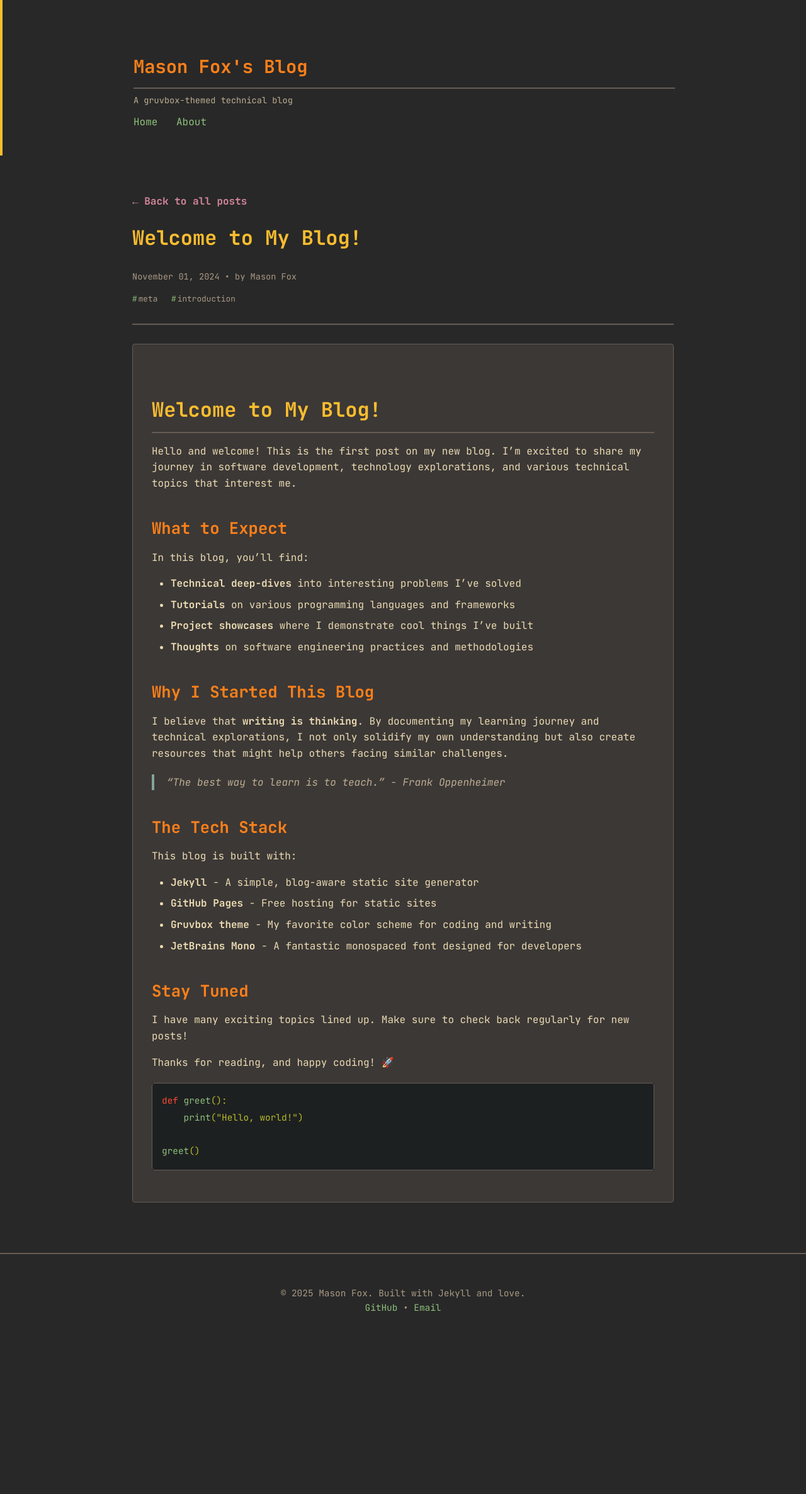
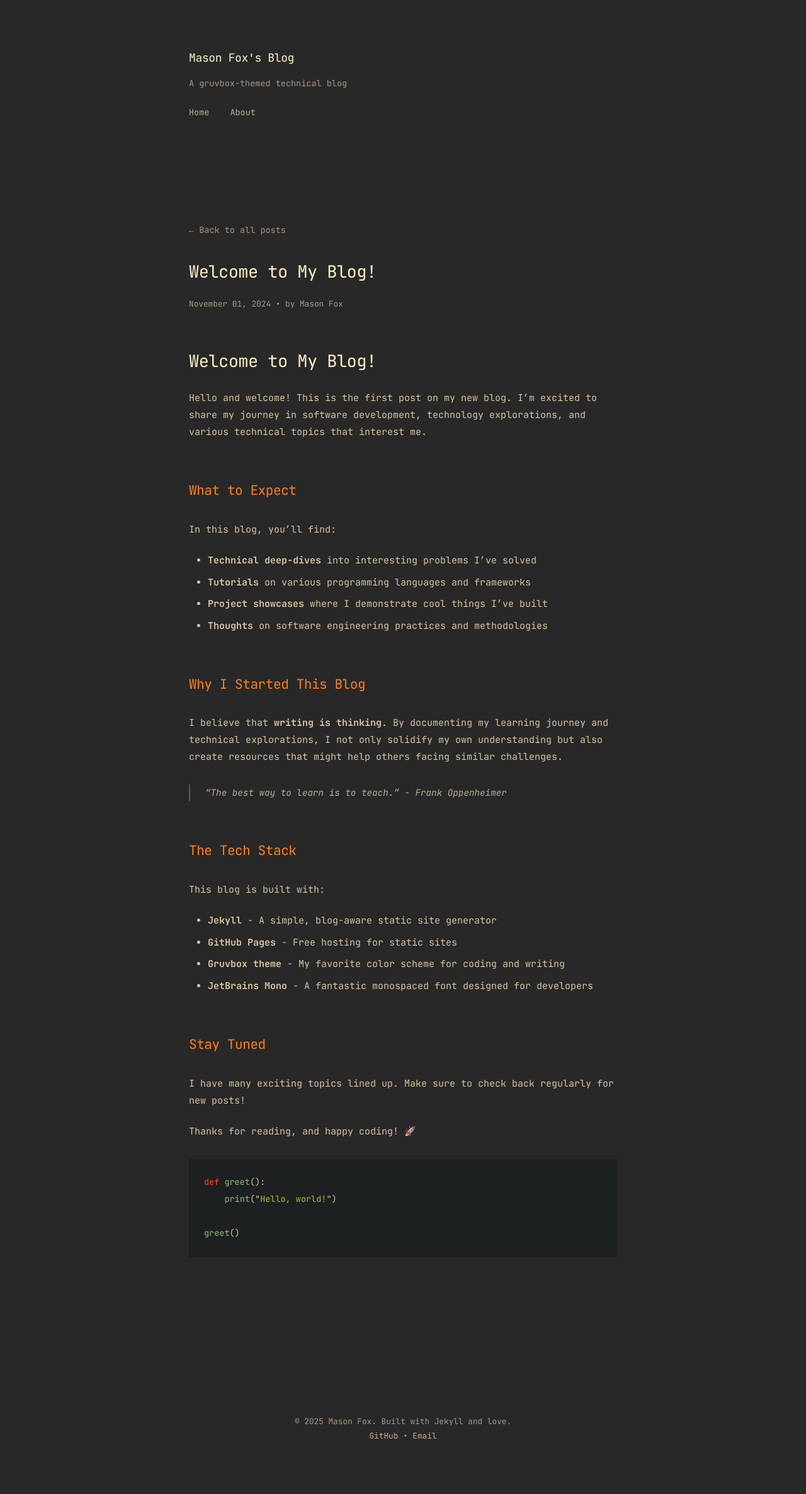
Before and after one commit to masonfox/blog, a Jekyll site: the page built from _posts/2024-11-01-welcome-to-my-blog.md, in a window 1280 px wide. Shown: the whole page at 63% size. Built offline with Jekyll 4.4.1, drawn with Linux system fonts in a browser that asks for light colours; before the commit the page ends 2138 px from its top, so only the background shows below that.

Commit message:
Redesign with minimal typography-focused aesthetic inspired by Astro Typography theme
Co-authored-by: masonfox <13393712+masonfox@users.noreply.github.com>

```diff
--- a/assets/css/style.css
+++ b/assets/css/style.css
@@ -32,75 +32,76 @@
 body {
   font-family: 'JetBrains Mono', 'Courier New', monospace;
   background-color: var(--bg0);
-  color: var(--fg1);
-  line-height: 1.6;
-  font-size: 16px;
+  color: var(--fg2);
+  line-height: 1.8;
+  font-size: 15px;
 }
 
 .container {
-  max-width: 900px;
+  max-width: 720px;
   margin: 0 auto;
-  padding: 20px;
+  padding: 40px 20px;
 }
 
 header {
-  border-left: 4px solid var(--orange);
-  padding: 20px;
-  margin-bottom: 40px;
-  transition: border-left-color 0.2s ease;
-}
-
-header:hover {
-  border-left-color: var(--yellow);
+  margin-bottom: 80px;
 }
 
 header h1 {
-  color: var(--orange);
-  font-size: 1.8em;
-  margin-bottom: 8px;
+  color: var(--fg0);
+  font-size: 1.2em;
+  margin-bottom: 12px;
+  font-weight: 400;
+  letter-spacing: -0.02em;
 }
 
 header p {
-  color: var(--fg3);
-  font-size: 0.85em;
-  margin-bottom: 10px;
+  color: var(--fg4);
+  font-size: 0.9em;
+  margin-bottom: 20px;
+  font-weight: 300;
 }
 
 nav {
-  margin-top: 10px;
+  margin-top: 20px;
 }
 
 nav a {
-  color: var(--aqua);
+  color: var(--fg3);
   text-decoration: none;
-  margin-right: 20px;
-  transition: color 0.3s ease;
+  margin-right: 24px;
+  font-size: 0.9em;
+  transition: color 0.2s ease;
 }
 
 nav a:hover {
-  color: var(--green);
+  color: var(--fg0);
 }
 
 h1, h2, h3, h4, h5, h6 {
-  color: var(--yellow);
-  margin-top: 1.5em;
-  margin-bottom: 0.5em;
+  color: var(--fg0);
+  margin-top: 2em;
+  margin-bottom: 0.8em;
+  font-weight: 400;
+  letter-spacing: -0.02em;
 }
 
 h1 {
-  font-size: 2em;
-  border-bottom: 2px solid var(--bg3);
-  padding-bottom: 10px;
+  font-size: 1.8em;
+  border-bottom: none;
+  padding-bottom: 0;
 }
 
 h2 {
-  font-size: 1.6em;
+  font-size: 1.4em;
   color: var(--orange);
+  margin-top: 60px;
+  margin-bottom: 30px;
 }
 
 h3 {
-  font-size: 1.3em;
-  color: var(--green);
+  font-size: 1.1em;
+  color: var(--fg1);
 }
 
 a {
@@ -118,65 +119,60 @@ a:hover {
 }
 
 .post-item {
-  padding: 20px 0;
-  margin-bottom: 20px;
-  border-bottom: 1px solid var(--bg3);
+  margin-bottom: 48px;
 }
 
 .post-item:last-child {
-  border-bottom: none;
+  margin-bottom: 0;
 }
 
 .post-title {
-  color: var(--orange);
-  font-size: 1.4em;
+  color: var(--fg0);
+  font-size: 1.1em;
   margin-bottom: 8px;
+  font-weight: 400;
+  letter-spacing: -0.01em;
 }
 
 .post-title a {
-  color: var(--orange);
+  color: var(--fg0);
   text-decoration: none;
   transition: color 0.2s ease;
 }
 
 .post-title a:hover {
-  color: var(--yellow);
+  color: var(--orange);
 }
 
 .post-meta {
   color: var(--fg4);
   font-size: 0.85em;
-  margin-bottom: 10px;
+  margin-bottom: 8px;
+  font-weight: 300;
 }
 
 .post-excerpt {
-  color: var(--fg2);
-  margin-top: 10px;
-  line-height: 1.5;
+  color: var(--fg3);
+  margin-top: 8px;
+  line-height: 1.7;
+  font-size: 0.95em;
+  display: none;
 }
 
 .read-more {
-  display: inline-block;
-  margin-top: 10px;
-  color: var(--aqua);
-  font-weight: normal;
-  transition: color 0.2s ease;
-}
-
-.read-more:hover {
-  color: var(--green);
-  text-decoration: none;
+  display: none;
 }
 
 .post-content {
-  background-color: var(--bg1);
-  padding: 30px;
-  border-radius: 4px;
-  border: 1px solid var(--bg3);
+  background-color: transparent;
+  padding: 0;
+  border-radius: 0;
+  border: none;
 }
 
 .post-content p {
-  margin-bottom: 1em;
+  margin-bottom: 1.5em;
+  line-height: 1.8;
 }
 
 .post-content ul,
@@ -190,35 +186,37 @@ a:hover {
 }
 
 .post-content blockquote {
-  border-left: 4px solid var(--blue);
-  padding-left: 20px;
-  margin: 20px 0;
+  border-left: 2px solid var(--bg3);
+  padding-left: 24px;
+  margin: 30px 0;
   color: var(--fg3);
   font-style: italic;
+  font-size: 0.95em;
 }
 
 .post-content code {
-  background-color: var(--bg2);
-  color: var(--green);
-  padding: 2px 6px;
-  border-radius: 3px;
+  background-color: var(--bg1);
+  color: var(--orange);
+  padding: 3px 6px;
+  border-radius: 2px;
   font-family: 'JetBrains Mono', monospace;
   font-size: 0.9em;
 }
 
 .post-content pre {
   background-color: var(--bg0-hard);
-  border: 1px solid var(--bg3);
-  border-radius: 4px;
-  padding: 15px;
+  border: none;
+  border-radius: 0;
+  padding: 24px;
   overflow-x: auto;
-  margin: 20px 0;
+  margin: 30px 0;
 }
 
 .post-content pre code {
   background-color: transparent;
   padding: 0;
   border-radius: 0;
+  color: var(--fg2);
 }
 
 .post-content img {
@@ -230,16 +228,21 @@ a:hover {
 }
 
 footer {
-  border-top: 2px solid var(--bg3);
-  margin-top: 60px;
-  padding: 30px 0;
+  border-top: none;
+  margin-top: 100px;
+  padding: 40px 0;
   text-align: center;
   color: var(--fg4);
-  font-size: 0.9em;
+  font-size: 0.85em;
 }
 
 footer a {
-  color: var(--aqua);
+  color: var(--fg3);
+  transition: color 0.2s ease;
+}
+
+footer a:hover {
+  color: var(--fg0);
 }
 
 .pagination {
@@ -270,40 +273,38 @@ footer a {
   border-color: var(--orange);
 }
 
-.tag {
-  display: inline-block;
-  color: var(--fg4);
-  font-size: 0.8em;
-  margin-right: 12px;
-  margin-bottom: 8px;
+.post-tags {
+  display: none;
 }
 
-.tag::before {
-  content: "#";
-  color: var(--aqua);
-  margin-right: 2px;
+.tag {
+  display: none;
 }
 
 .post-header {
-  margin-bottom: 30px;
-  padding-bottom: 20px;
-  border-bottom: 2px solid var(--bg3);
+  margin-bottom: 50px;
+  padding-bottom: 0;
+  border-bottom: none;
 }
 
 .post-header h1 {
   border: none;
   margin-top: 0;
+  font-size: 1.8em;
+  margin-bottom: 16px;
 }
 
 .back-link {
   display: inline-block;
-  margin-bottom: 20px;
-  color: var(--purple);
-  font-weight: bold;
+  margin-bottom: 30px;
+  color: var(--fg4);
+  font-weight: 300;
+  font-size: 0.9em;
+  text-decoration: none;
 }
 
 .back-link:hover {
-  color: var(--red);
+  color: var(--fg0);
 }
 
 /* Syntax highlighting for code blocks */
```
